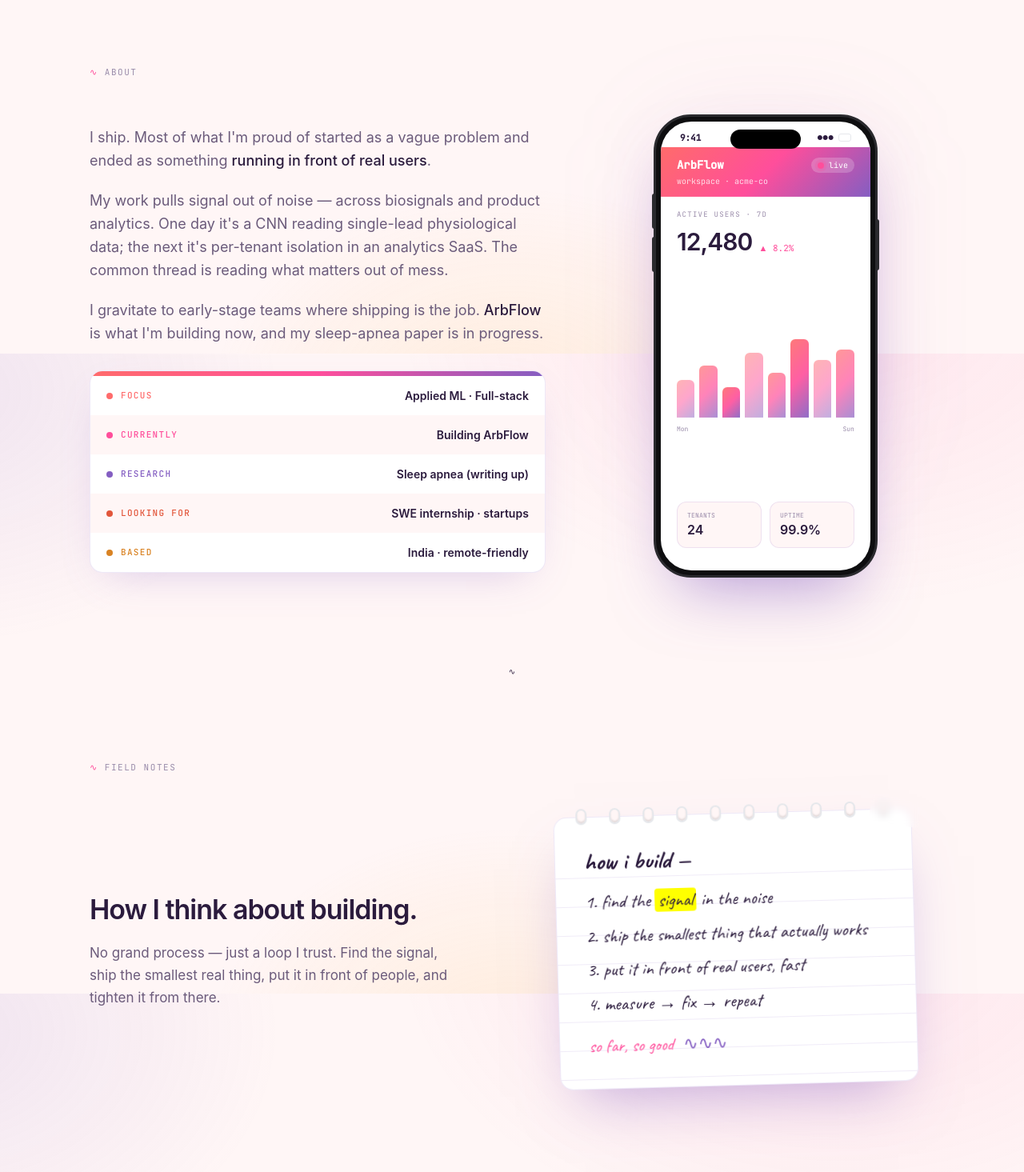
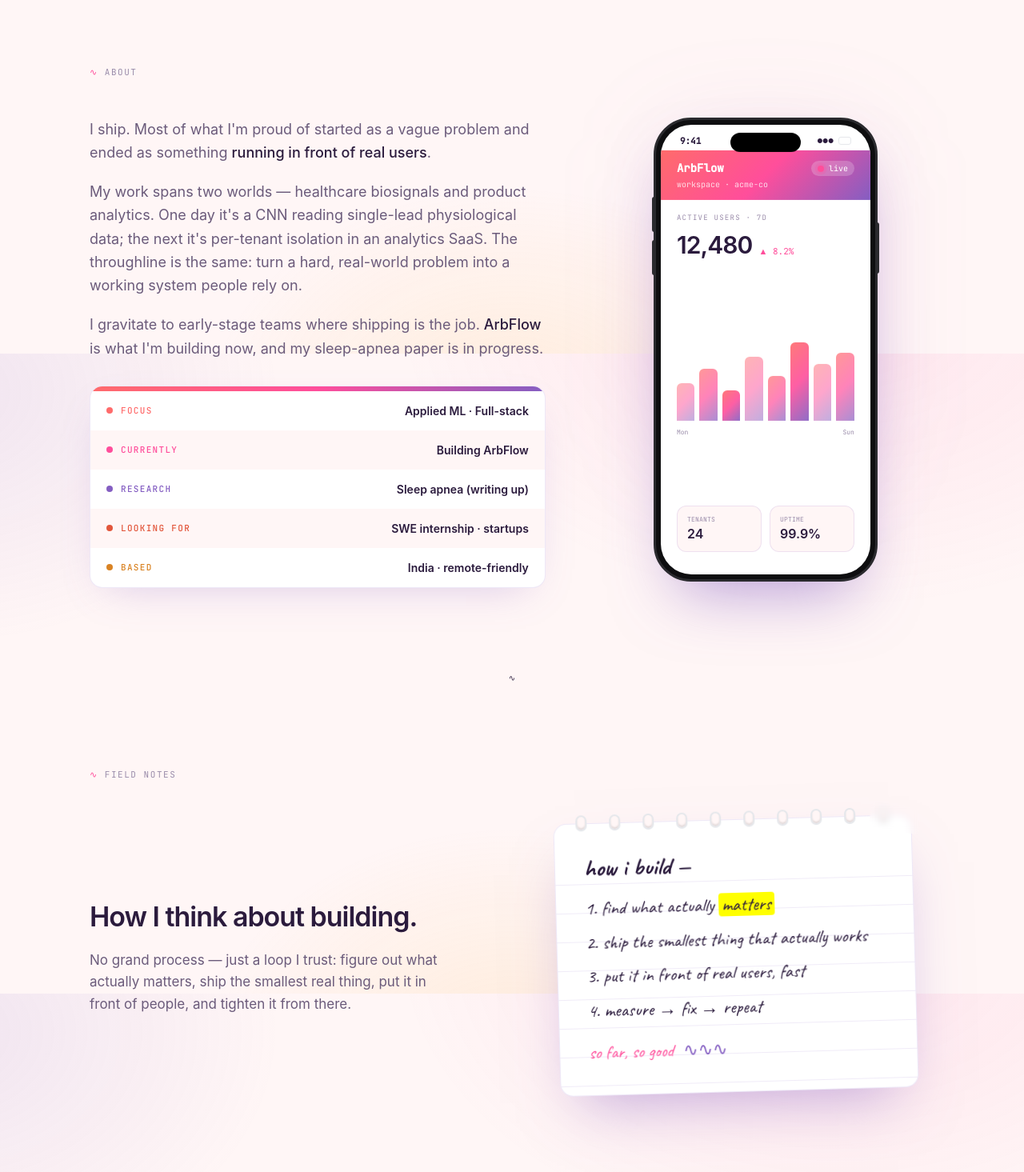
Before and after one commit to PranavShukla2/Portfolio, a Next.js app: page / in a window 1280 px wide. Shown: the part 2758-4223 px from the top of the page at 80% size. Built offline with nearby package versions, Linux system fonts and the light colour scheme.

Commit message:
Reduce repeated signal-out-of-noise phrasing

```diff
--- a/app/layout.tsx
+++ b/app/layout.tsx
@@ -20,13 +20,13 @@
 });
 
 export const metadata: Metadata = {
-  title: "Pranav — I build systems that read signal out of messy data",
+  title: "Pranav Shukla — Applied ML & Full-stack Engineer",
   description:
     "CS undergrad and builder shipping across applied ML (healthcare biosignals) and full-stack SaaS. Open to SWE internships, 2026.",
   openGraph: {
     title: "Pranav — Software Engineer",
     description:
-      "Shipping across applied ML and full-stack SaaS. Reading signal out of noise.",
+      "Shipping across applied ML and full-stack SaaS — from healthcare biosignals to multi-tenant analytics in production.",
     type: "website",
   },
 };
--- a/app/page.tsx
+++ b/app/page.tsx
@@ -85,11 +85,11 @@
                   <span className="font-medium text-ink">running in front of real users</span>.
                 </p>
                 <p>
-                  My work pulls signal out of noise — across biosignals and
-                  product analytics. One day it&apos;s a CNN reading single-lead
+                  My work spans two worlds — healthcare biosignals and product
+                  analytics. One day it&apos;s a CNN reading single-lead
                   physiological data; the next it&apos;s per-tenant isolation in an
-                  analytics SaaS. The common thread is reading what matters out of
-                  mess.
+                  analytics SaaS. The throughline is the same: turn a hard,
+                  real-world problem into a working system people rely on.
                 </p>
                 <p>
                   I gravitate to early-stage teams where shipping is the job.
@@ -141,9 +141,9 @@
                 How I think about building.
               </h2>
               <p className="mt-4 max-w-md text-[17px] leading-relaxed text-ink-2">
-                No grand process — just a loop I trust. Find the signal, ship the
-                smallest real thing, put it in front of people, and tighten it
-                from there.
+                No grand process — just a loop I trust: figure out what actually
+                matters, ship the smallest real thing, put it in front of people,
+                and tighten it from there.
               </p>
             </div>
           </Reveal>
--- a/components/Notebook.tsx
+++ b/components/Notebook.tsx
@@ -42,9 +42,8 @@
 
           <ul className="mt-5 space-y-[11px] text-[23px] leading-snug">
             <li>
-              1. find the{" "}
-              <mark className="rounded bg-accent-3/55 px-1 text-ink">signal</mark> in the
-              noise
+              1. find what actually{" "}
+              <mark className="rounded bg-accent-3/55 px-1 text-ink">matters</mark>
             </li>
             <li>2. ship the smallest thing that actually works</li>
             <li>3. put it in front of real users, fast</li>
```
